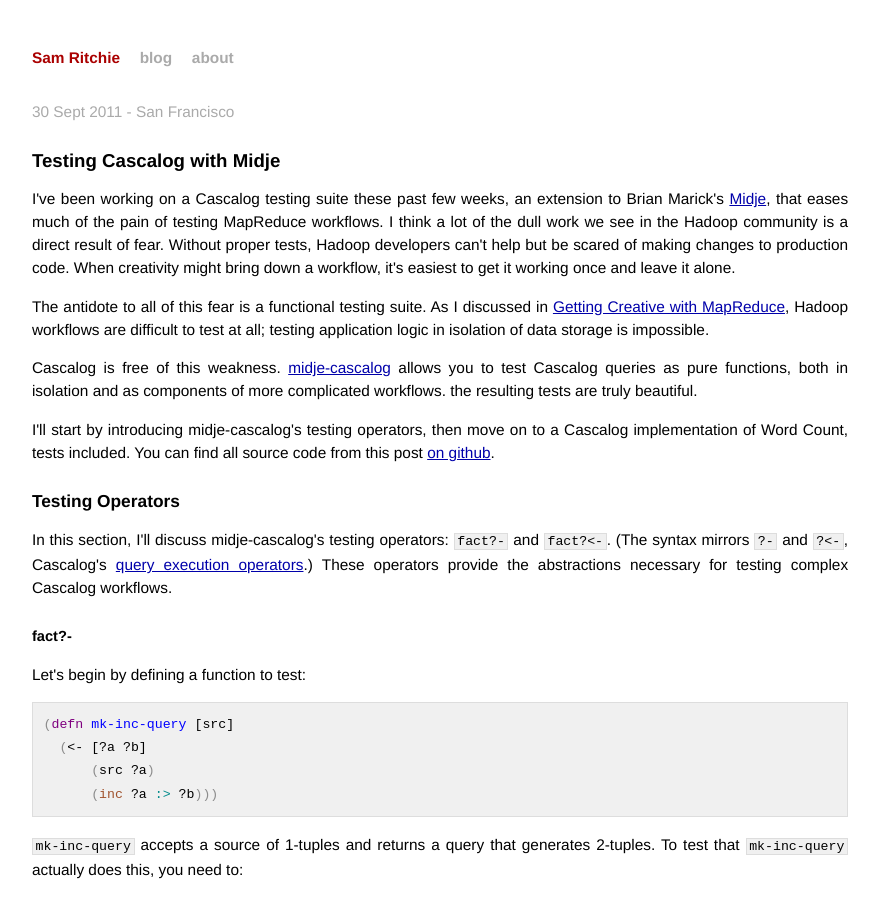
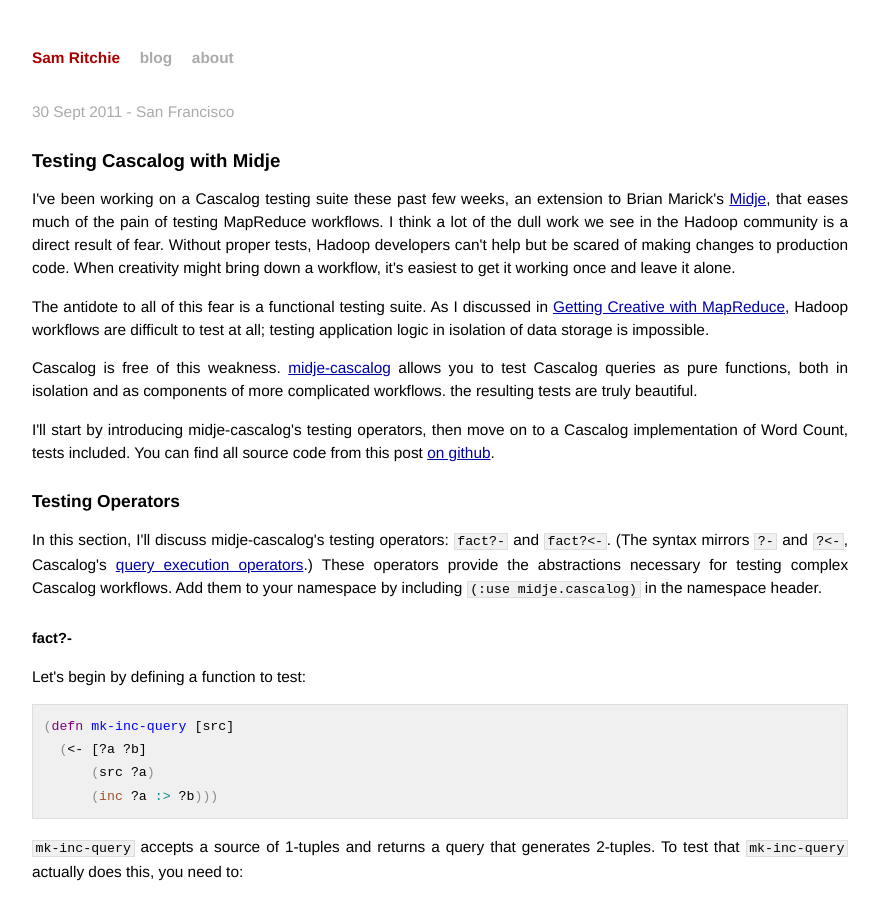
Before and after one commit to sritchie/sritchie.github.io, a Jekyll site: the page built from _posts/2011-09-30-testing-cascalog-with-midje.html, in a window 1280 px wide and 900 px high. Shown: the whole window, without its empty margins (200-1079 px from the left). Built offline with Jekyll 4.4.1, drawn with Linux system fonts in a browser that asks for light colours; Markdown is read by kramdown in place of the engine named in the settings; some of the changed text lies outside the part shown.

Commit message:
Added instructions on using midje-cascalog.

```diff
--- a/_posts/2011-09-30-testing-cascalog-with-midje.html
+++ b/_posts/2011-09-30-testing-cascalog-with-midje.html
@@ -32,7 +32,7 @@
 
 
 <p>
-In this section, I'll discuss midje-cascalog's testing operators: <code>fact?-</code> and <code>fact?&lt;-</code>. (The syntax mirrors <code>?-</code> and <code>?&lt;-</code>, Cascalog's <a href="http://www.assembla.com/spaces/cascalog/wiki/Defining_and_executing_queries">query execution operators</a>.) These operators provide the abstractions necessary for testing complex Cascalog workflows.
+In this section, I'll discuss midje-cascalog's testing operators: <code>fact?-</code> and <code>fact?&lt;-</code>. (The syntax mirrors <code>?-</code> and <code>?&lt;-</code>, Cascalog's <a href="http://www.assembla.com/spaces/cascalog/wiki/Defining_and_executing_queries">query execution operators</a>.) These operators provide the abstractions necessary for testing complex Cascalog workflows. Add them to your namespace by including <code>(:use midje.cascalog)</code> in the namespace header.
 </p>
 
 </div>
@@ -289,6 +289,9 @@
 </pre>
 
 
+<p>
+And add <code>(:use [midje sweet cascalog])</code> to the namespace declaration of each of your testing namespaces.
+</p>
 </div>
 
 </div>
--- a/org/_posts/2011-09-30-testing-cascalog-with-midje.org
+++ b/org/_posts/2011-09-30-testing-cascalog-with-midje.org
@@ -21,7 +21,7 @@
 
 ** Testing Operators
 
-In this section, I'll discuss midje-cascalog's testing operators: =fact?-= and =fact?<-=. (The syntax mirrors =?-= and =?<-=, Cascalog's [[http://www.assembla.com/spaces/cascalog/wiki/Defining_and_executing_queries][query execution operators]].) These operators provide the abstractions necessary for testing complex Cascalog workflows.
+In this section, I'll discuss midje-cascalog's testing operators: =fact?-= and =fact?<-=. (The syntax mirrors =?-= and =?<-=, Cascalog's [[http://www.assembla.com/spaces/cascalog/wiki/Defining_and_executing_queries][query execution operators]].) These operators provide the abstractions necessary for testing complex Cascalog workflows. Add them to your namespace by including =(:use midje.cascalog)= in the namespace header.
 
 *** fact?-
 
@@ -177,6 +177,8 @@
   [lein-midje "1.0.3"]
   [midje-cascalog "0.2.1"]
 #+end_src
+
+And add =(:use [midje sweet cascalog])= to the namespace declaration of each of your testing namespaces.
 
 *** Implementing Word Count
 
```
